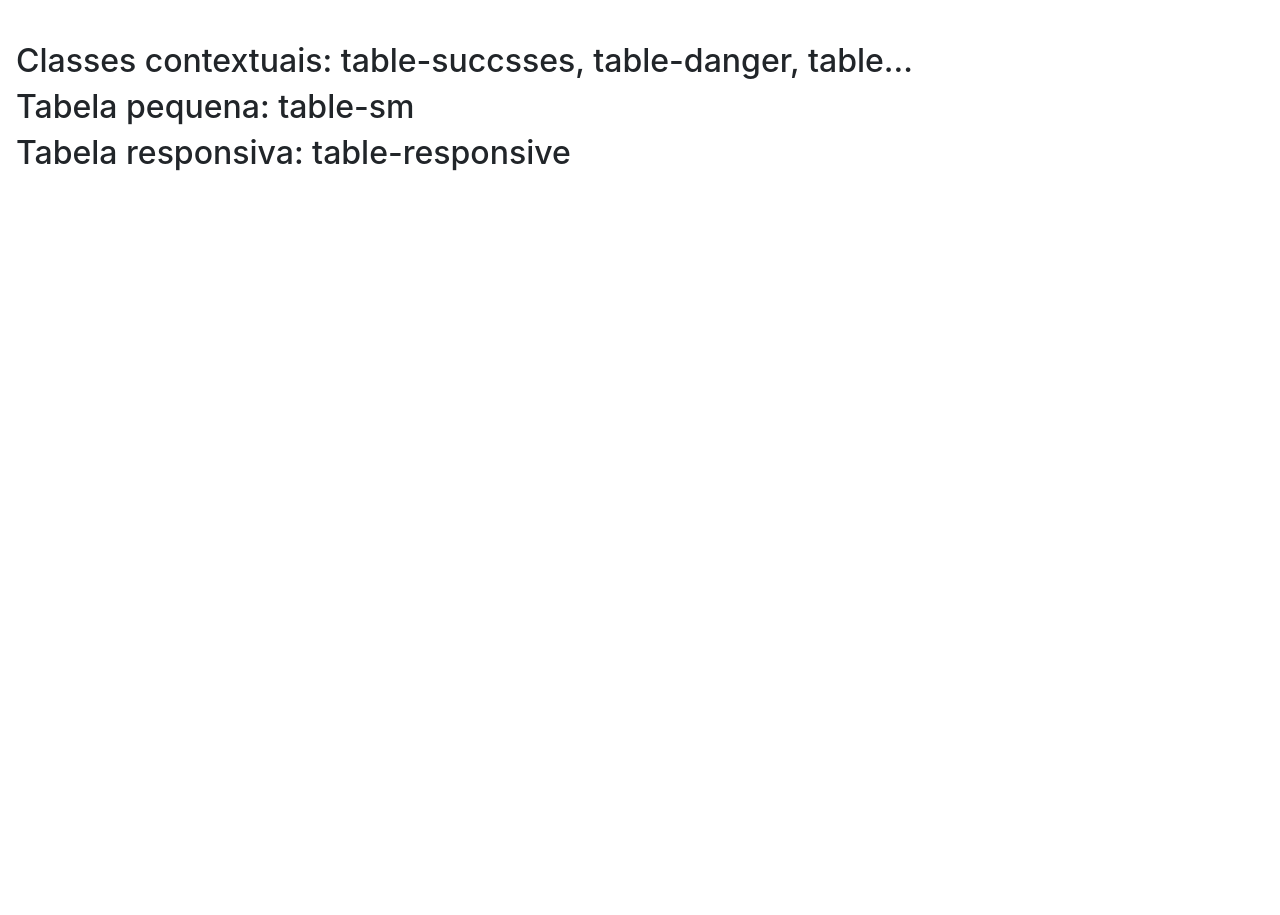
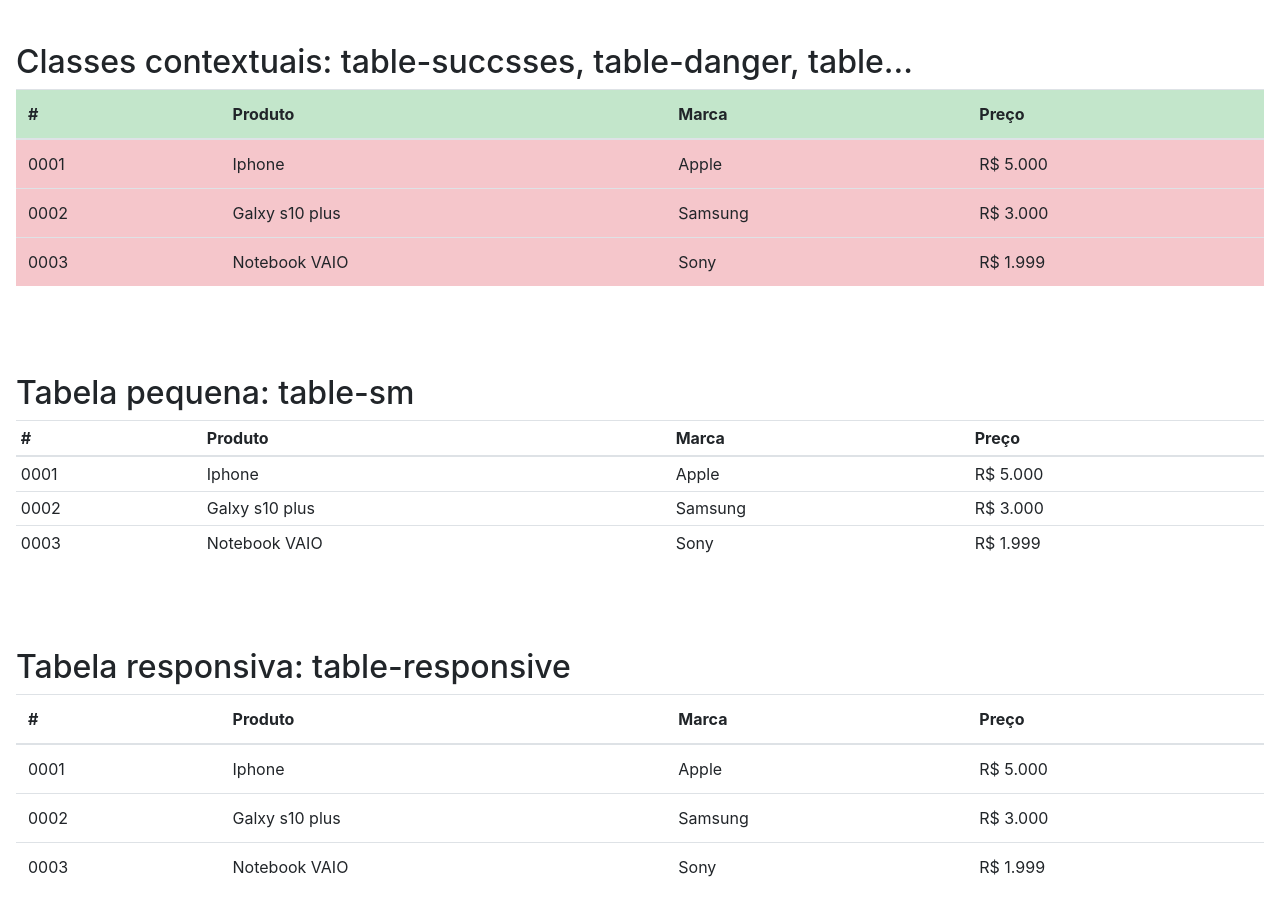
Before and after one commit to rod273/tabelas-paginacao_bootstrap, a plain HTML site: page index.html in a window 1280 px wide. Shown: the part 1300-2215 px from the top of the page. Before the commit the page ends 1697 px from the top, so only its background shows below. Drawn offline with nearby package versions, Linux system fonts and the light colour scheme.

Commit message:
Update index.html

```diff
--- a/index.html
+++ b/index.html
@@ -136,7 +136,7 @@
        table-bordered, table-borderless
    </h2>
 
-   <table class="table table-striped table-borderless>
+   <table class="table table-striped table-bordered">
 
     <thead >
         <tr>
@@ -173,11 +173,121 @@
     <br><br><br>
 
 
-   <h2>Classes contextuais: table-succsses, table-danger, table...</h2>
+
+
+    <h2>Classes contextuais: table-succsses, table-danger, table...</h2>
+
+    <table class="table">
+
+        <thead >
+            <tr class="table-success">
+                <th>#</th>
+                <th>Produto</th>
+                <th>Marca</th>
+                <th>Preço</th>
+            </tr>
+        </thead>
+
+        <tbody class="table-danger">
+           <tr>
+               <td>0001</td>
+               <td>Iphone</td>
+               <td>Apple</td>
+               <td> R$ 5.000</td>
+           </tr>
+           <tr>
+            <td>0002</td>
+            <td>Galxy s10 plus</td>
+            <td>Samsung</td>
+            <td> R$ 3.000</td>
+          </tr>
+          <tr>
+            <td>0003</td>
+            <td>Notebook VAIO</td>
+            <td>Sony</td>
+            <td > R$ 1.999</td>
+          </tr>
+        </tbody>
+
+     </table>
+
+      <br><br><br>
+
 
    <h2>Tabela pequena: table-sm</h2>
 
+   <table class="table table-sm">
+
+    <thead >
+        <tr>
+            <th>#</th>
+            <th>Produto</th>
+            <th>Marca</th>
+            <th>Preço</th>
+        </tr>
+    </thead>
+
+    <tbody>
+       <tr>
+           <td>0001</td>
+           <td>Iphone</td>
+           <td>Apple</td>
+           <td> R$ 5.000</td>
+       </tr>
+       <tr>
+        <td>0002</td>
+        <td>Galxy s10 plus</td>
+        <td>Samsung</td>
+        <td> R$ 3.000</td>
+      </tr>
+      <tr>
+        <td>0003</td>
+        <td>Notebook VAIO</td>
+        <td>Sony</td>
+        <td> R$ 1.999</td>
+      </tr>
+    </tbody>
+
+ </table>
+    <br><br><br>
+
    <h2>Tabela responsiva: table-responsive</h2>
+
+   <div class="table-responsive">
+    <table class="table">
+
+        <thead >
+            <tr>
+                <th>#</th>
+                <th>Produto</th>
+                <th>Marca</th>
+                <th>Preço</th>
+            </tr>
+        </thead>
+
+        <tbody>
+           <tr>
+               <td>0001</td>
+               <td>Iphone</td>
+               <td>Apple</td>
+               <td> R$ 5.000</td>
+           </tr>
+           <tr>
+            <td>0002</td>
+            <td>Galxy s10 plus</td>
+            <td>Samsung</td>
+            <td> R$ 3.000</td>
+          </tr>
+          <tr>
+            <td>0003</td>
+            <td>Notebook VAIO</td>
+            <td>Sony</td>
+            <td> R$ 1.999</td>
+          </tr>
+        </tbody>
+
+     </table>
+   </div>
 
 
 
```
